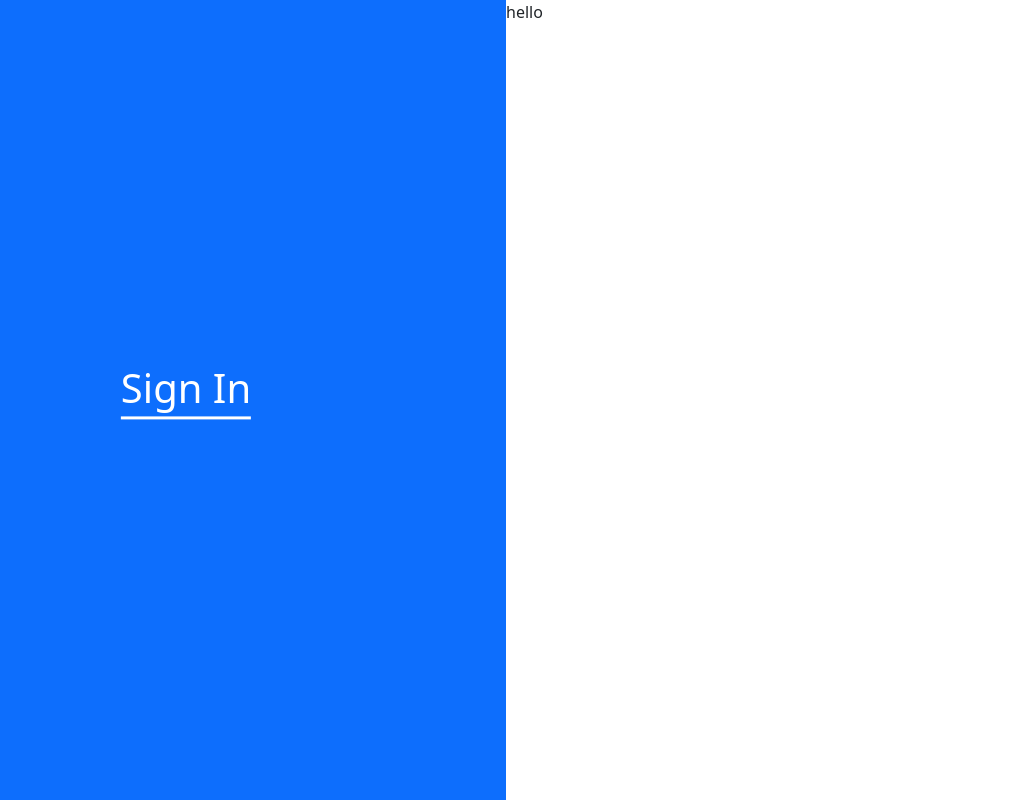
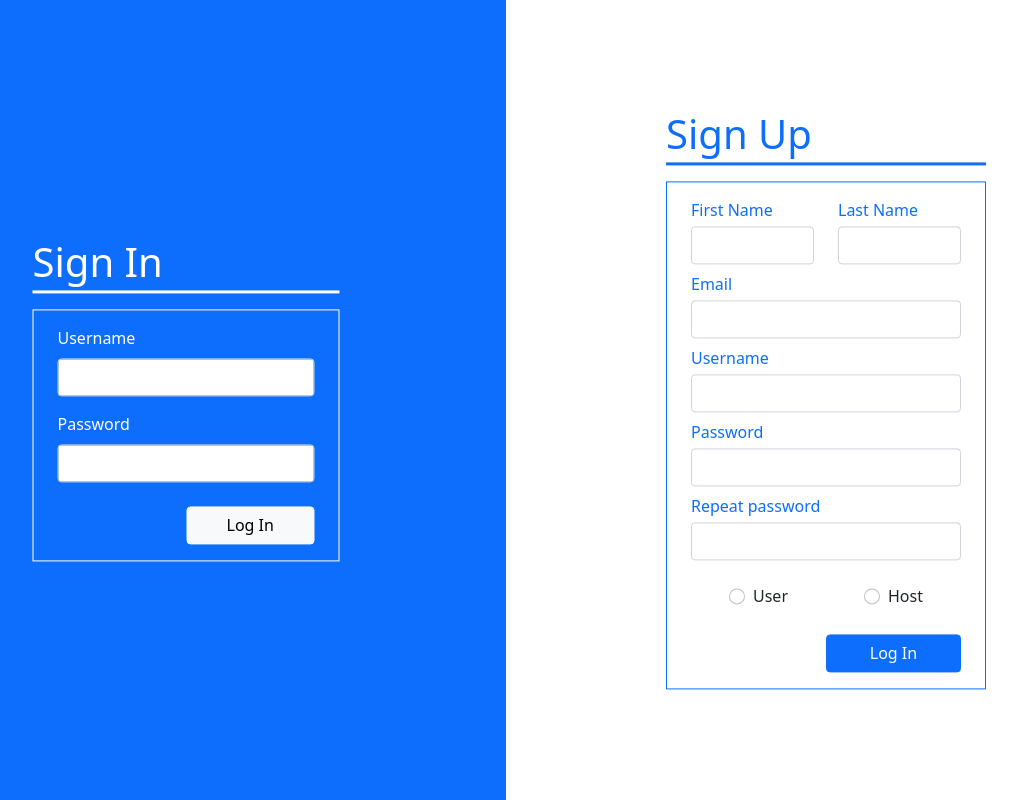
Before and after one commit to FotiadisM/Apartment-Booking-Website, a React (Create React App) app in the folder web/: page /signpage in a window 1280 px wide. Shown: the whole page, without its empty margins (134-1151 px from the left). Built offline with nearby package versions, Linux system fonts and the light colour scheme.

Commit message:
signin / signup pages

```diff
--- a/web/src/Components/SignPage/SignPage.js
+++ b/web/src/Components/SignPage/SignPage.js
@@ -4,8 +4,8 @@ function SignPage() {
   return (
     <div className="d-flex h-100">
       <div
-        className="w-50 bg-primary"
-        style={{ color: "white", position: "relative" }}
+        className="w-50 bg-primary text-white"
+        style={{ position: "relative" }}
       >
         <div
           style={{
@@ -18,50 +18,160 @@ function SignPage() {
           <h1 className="mb-1">Sign In </h1>
           <hr
             className="bg-white mt-0"
-            style={{ height: ".2rem", backgroundColor: "white", opacity: "1" }}
+            style={{ height: ".2rem", opacity: "1" }}
           />
-          {/* <form className="bg-white px-4 py-3 rounded-lg">
-            <div class="mb-3">
-              <label for="exampleInputEmail1" class="form-label">
-                Email address
+          <form className="px-4 py-3 border border-white rounded-lg">
+            <div className="mb-3">
+              <label htmlFor="userNameSignIn" className="form-label text-white">
+                Username
               </label>
               <input
-                type="email"
-                class="form-control"
-                id="exampleInputEmail1"
-                aria-describedby="emailHelp"
+                type="text"
+                autoComplete="username"
+                className="form-control"
+                id="userNameSignIn"
+                aria-describedby="username"
               />
-              <div id="emailHelp" class="form-text">
-                We'll never share your email with anyone else.
-              </div>
             </div>
-            <div class="mb-3">
-              <label for="exampleInputPassword1" class="form-label">
+            <div className="mb-3">
+              <label htmlFor="passwordSignIn" className="form-label text-white">
                 Password
               </label>
               <input
                 type="password"
-                class="form-control"
-                id="exampleInputPassword1"
+                autoComplete="current-password"
+                className="form-control"
+                id="passwordSignIn"
               />
             </div>
-            <div class="mb-3 form-check">
-              <input
-                type="checkbox"
-                class="form-check-input"
-                id="exampleCheck1"
-              />
-              <label class="form-check-label" for="exampleCheck1">
-                Check me out
-              </label>
+            <div className="mt-4 d-flex justify-content-end">
+              <button type="submit" className="btn btn-light w-50">
+                Log In
+              </button>
             </div>
-            <button type="submit" class="btn btn-primary">
-              Submit
-            </button>
-          </form> */}
+          </form>
         </div>
       </div>
-      <div className="w-50">hello</div>
+      <div className="w-50" style={{ position: "relative" }}>
+        <div
+          style={{
+            position: "absolute",
+            left: "50%",
+            top: "50%",
+            transform: "translate(-50%, -50%)",
+          }}
+        >
+          <h1 className="mb-1 text-primary">Sign Up</h1>
+          <hr
+            className="bg-primary mt-0"
+            style={{ height: ".2rem", opacity: "1" }}
+          />
+          <form className="px-4 py-3 border border-primary rounded-lg">
+            <div className="row mb-2">
+              <div className="col">
+                <label
+                  htmlFor="fNameSignUp"
+                  className="form-label text-primary mb-1"
+                >
+                  First Name
+                </label>
+                <input type="text" className="form-control" id="fNameSignUp" />
+              </div>
+              <div className="col">
+                <label
+                  htmlFor="lNameSignUp"
+                  className="form-label text-primary mb-1"
+                >
+                  Last Name
+                </label>
+                <input type="text" className="form-control" id="lNameSignUp" />
+              </div>
+            </div>
+            <div className="mb-2">
+              <label
+                htmlFor="emailSignUp"
+                className="form-label text-primary mb-1"
+              >
+                Email
+              </label>
+              <input type="email" className="form-control" id="emailSignUp" />
+            </div>
+            <div className="mb-2">
+              <label
+                htmlFor="usernameSignUp"
+                className="form-label text-primary mb-1"
+              >
+                Username
+              </label>
+              <input
+                type="text"
+                className="form-control"
+                id="usernameSignUp"
+                autoComplete="username"
+              />
+            </div>
+            <div className="mb-2">
+              <label
+                htmlFor="passwordSignUp"
+                className="form-label text-primary mb-1"
+              >
+                Password
+              </label>
+              <input
+                type="password"
+                autoComplete="new-password"
+                className="form-control"
+                id="passwordSignUp"
+              />
+            </div>
+            <div className="mb-4">
+              <label
+                htmlFor="repeatPasswordSignUp"
+                className="form-label text-primary mb-1"
+              >
+                Repeat password
+              </label>
+              <input
+                type="password"
+                autoComplete="new-password"
+                className="form-control mb-1"
+                id="repeatPasswordSignUp"
+              />
+            </div>
+            <div className="d-flex justify-content-around">
+              <div className="form-check">
+                <input
+                  className="form-check-input"
+                  type="radio"
+                  name="exampleRadios"
+                  id="exampleRadios1"
+                  value="option1"
+                />
+                <label className="form-check-label" htmlFor="exampleRadios1">
+                  User
+                </label>
+              </div>
+              <div className="form-check">
+                <input
+                  className="form-check-input"
+                  type="radio"
+                  name="exampleRadios"
+                  id="exampleRadios2"
+                  value="option2"
+                />
+                <label className="form-check-label" htmlFor="exampleRadios2">
+                  Host
+                </label>
+              </div>
+            </div>
+            <div className="mt-4 d-flex justify-content-end">
+              <button type="submit" className="btn btn-primary w-50">
+                Log In
+              </button>
+            </div>
+          </form>
+        </div>
+      </div>
     </div>
   );
 }
```
